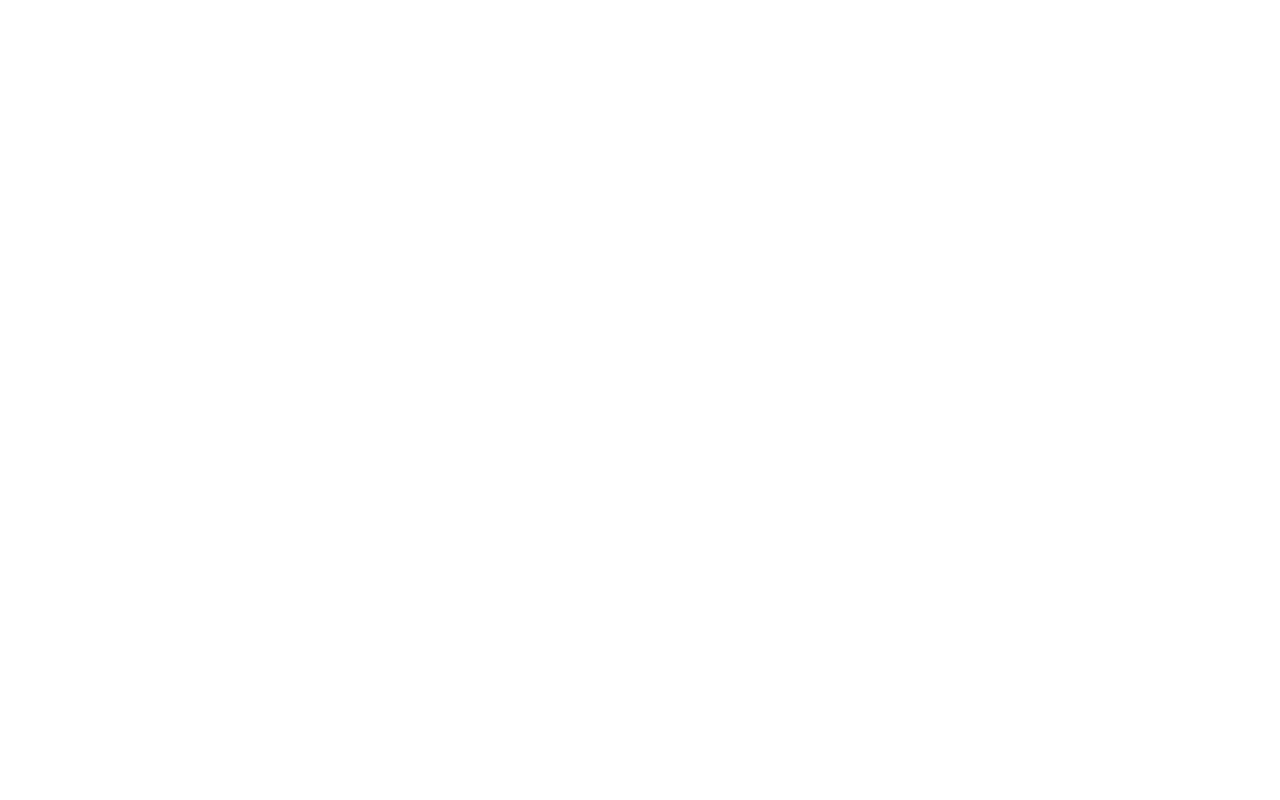
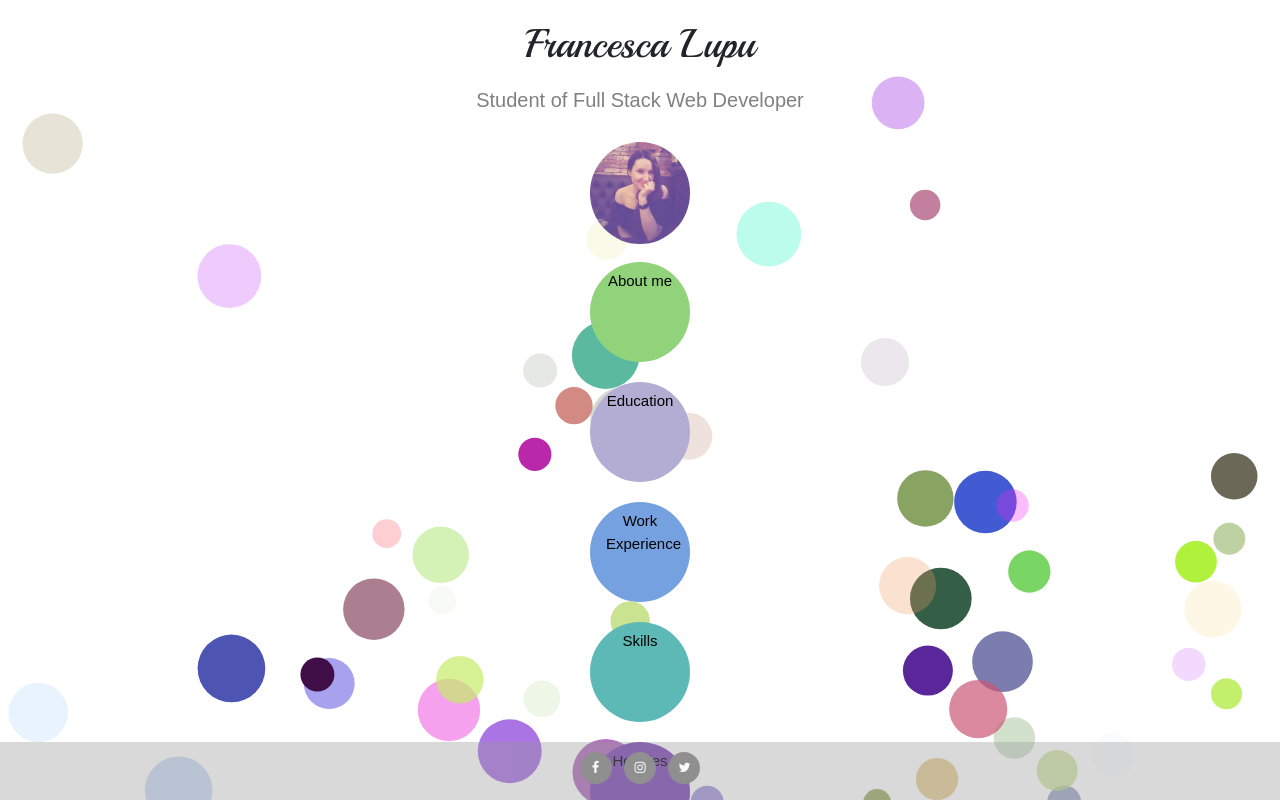
Before and after one commit to Code-Institute-Submissions/Francesca-Lupu-Resume-Milestone2, a plain HTML site: page index.html in a window 1280 px wide. Shown: the top 800 px of the page. Drawn offline with nearby package versions, Linux system fonts and the light colour scheme; a web font is replaced by a local one.

Commit message:
added homepage

```diff
--- a/assets/css/style.css
+++ b/assets/css/style.css
@@ -15,9 +15,15 @@ body{
 
 h1{
     font-family: 'Playball', sans-serif;
-    margin-top: 10px;
+    margin-top: 20px;
     margin-bottom: 10px;
     text-align: center;
+}
+
+.secondtext{
+    text-align: center;
+    padding: 10px;
+    color: gray;
 }
 
 p{
@@ -26,6 +32,12 @@ p{
 
 .lists{
    padding: 20px;
+   text-align: center;
+}
+
+.details{
+    text-align: left;
+    margin-bottom: 30px;
 }
 /*-----------------nav----------------*/
 
@@ -60,6 +72,39 @@ p{
     margin-top:10px;
     }
 
+/*-----------------HOMEPAGE----------------*/
+.home{
+    margin: 0px;
+    background-color: rgb(255, 255, 255);
+    overflow-x: hidden;
+}
+
+canvas{
+    z-index: 1;
+    position: fixed;
+    padding: 0;
+}
+
+.homepic{
+    width: 100px;
+    height: auto;
+    border-radius: 50%;
+    margin: auto;
+}
+
+.circles a {
+    width: 100px;
+    height: 100px;
+    border-radius: 50%;
+    font-size: 15px;
+    z-index: 30;
+    position: relative;
+    display: block;
+    margin: auto;
+    margin-bottom: 10px;
+    margin-top: 20px;
+}
+
 /*-----------------ABOUT ME----------------*/
 
 .navbar-about{
@@ -68,6 +113,19 @@ p{
 
 .about{
     background-color: rgba(146, 211, 122, 0.322);
+}
+
+.me{
+    width: 60%;
+}
+
+.image{
+    margin-top: 10px;
+    text-align: center;
+}
+
+.hello{
+    background-color: rgb(145, 211, 122);
 }
 
 /*-----------------EDUCATION----------------*/
@@ -81,7 +139,7 @@ p{
 }
 
 .marker{
-    font-size: 50px;
+    font-size: 40px;
     color: rgba(255, 0, 0, 0.795);
 }
 /*-----------------WORK EXPERIENCE----------------*/
@@ -95,7 +153,7 @@ p{
 }
 
 .pin{
-    font-size: 50px;
+    font-size: 40px;
     color: rgba(0, 0, 255, 0.801);
 }
 /*-----------------SKILLS----------------*/
@@ -140,6 +198,7 @@ background-color: #5cb9b5;
     margin-left: auto;
     margin-right: auto;
     width: 80%;
+    margin-bottom: 20px;
 }
 
 .foto:hover{
--- /dev/null
+++ b/assets/js/home.js
@@ -0,0 +1,103 @@
+
+var canvas = document.getElementById("canvas");
+var c = canvas.getContext("2d");
+var tx = window.innerWidth;
+var ty = window.innerHeight;
+canvas.width = tx;
+canvas.height = ty;
+//c.lineWidth= 5;
+//c.globalAlpha = 0.5;
+
+var mousex = 0;
+var mousey = 0;
+
+addEventListener("mousemove", function() {
+  mousex = event.clientX;
+  mousey = event.clientY;
+});
+
+
+var grav = 0.99;
+c.strokeWidth=5;
+function randomColor() {
+  return (
+    "rgba(" +
+    Math.round(Math.random() * 250) +
+    "," +
+    Math.round(Math.random() * 250) +
+    "," +
+    Math.round(Math.random() * 250) +
+    "," +
+    Math.ceil(Math.random() * 10) / 10 +
+    ")"
+  );
+}
+
+function Ball() {
+  this.color = randomColor();
+  this.radius = Math.random() * 20 + 14;
+  this.startradius = this.radius;
+  this.x = Math.random() * (tx - this.radius * 2) + this.radius;
+  this.y = Math.random() * (ty - this.radius);
+  this.dy = Math.random() * 2;
+  this.dx = Math.round((Math.random() - 0.5) * 10);
+  this.vel = Math.random() /5;
+  this.update = function() {
+    c.beginPath();
+    c.arc(this.x, this.y, this.radius, 0, 2 * Math.PI);
+    c.fillStyle = this.color;
+    c.fill();
+    //c.stroke();
+  };
+}
+
+var bal = [];
+for (var i=0; i<50; i++){
+    bal.push(new Ball());
+}
+
+function animate() {
+  if (tx != window.innerWidth || ty != window.innerHeight) {
+    tx = window.innerWidth;
+    ty = window.innerHeight;
+    canvas.width = tx;
+    canvas.height = ty;
+  }
+  requestAnimationFrame(animate);
+  c.clearRect(0, 0, tx, ty);
+  for (var i = 0; i < bal.length; i++) {
+    bal[i].update();
+    bal[i].y += bal[i].dy;
+    bal[i].x += bal[i].dx;
+    if (bal[i].y + bal[i].radius >= ty) {
+      bal[i].dy = -bal[i].dy * grav;
+    } else {
+      bal[i].dy += bal[i].vel;
+    }
+    if(bal[i].x + bal[i].radius > tx || bal[i].x - bal[i].radius < 0){
+        bal[i].dx = -bal[i].dx;
+    }
+    if(mousex > bal[i].x - 20 &&
+      mousex < bal[i].x + 20 &&
+      mousey > bal[i].y -50 &&
+      mousey < bal[i].y +50 &&
+      bal[i].radius < 70){
+        //bal[i].x += +1;
+        bal[i].radius +=5;
+      } else {
+        if(bal[i].radius > bal[i].startradius){
+          bal[i].radius += -5;
+        }
+      }
+
+    //forloop end
+    }
+//animation end
+}
+
+animate();
+
+setInterval(function() {
+  bal.push(new Ball());
+  bal.splice(0, 1);
+}, 400);
--- a/index.html
+++ b/index.html
@@ -0,0 +1,70 @@
+<!DOCTYPE html>
+<html lang="en">
+
+    <!--HEAD-->
+
+    <head>
+
+        <meta charset="UTF-8">
+        <meta name="viewport" content="width=device-width, initial-scale=1.0">
+        <link rel="stylesheet" href="https://stackpath.bootstrapcdn.com/bootstrap/4.5.2/css/bootstrap.min.css" integrity="sha384-JcKb8q3iqJ61gNV9KGb8thSsNjpSL0n8PARn9HuZOnIxN0hoP+VmmDGMN5t9UJ0Z" crossorigin="anonymous">
+        <link rel="stylesheet" href="https://stackpath.bootstrapcdn.com/font-awesome/4.7.0/css/font-awesome.min.css" type="text/css"/>
+        <link rel="stylesheet" href="https://cdnjs.cloudflare.com/ajax/libs/hover.css/2.3.1/css/hover-min.css" integrity="sha512-csw0Ma4oXCAgd/d4nTcpoEoz4nYvvnk21a8VA2h2dzhPAvjbUIK6V3si7/g/HehwdunqqW18RwCJKpD7rL67Xg==" crossorigin="anonymous"/>
+        <link rel="stylesheet" href="assets/css/style.css">
+
+        <title>Francesca Lupu - Home</title>
+
+    </head>
+
+    <!--BODY-->
+
+    <body class="home">
+
+    <!--NAVIGATION MENU-->
+
+        <canvas id="canvas"></canvas>
+        <h1>Francesca Lupu</h1>
+        <h5 class="secondtext">Student of Full Stack Web Developer</h5>
+        <div class="circles">
+            <a href="index.html">
+            <img class="homepic hvr-bounce-in active" aria-current="page" src="assets/pics/home.jpg" >
+            </a>
+            <a class="nav-link hvr-bounce-in navbar-about"  href="about-me.html">About me</a>
+            <a class="nav-link hvr-bounce-in navbar-edu" href="education.html">Education</a>
+            <a class="nav-link hvr-bounce-in navbar-work line" href="work-experience.html">Work Experience</a>
+            <a class="nav-link hvr-bounce-in navbar-ski" href="skills.html">Skills</a>
+            <a class="nav-link hvr-bounce-in navbar-hob" href="hobbies.html">Hobbies</a>
+            <a class="nav-link hvr-bounce-in navbar-con" href="contact.html">Contact</a>
+        </div>
+
+        <!--FOOTER-->
+
+        <div class="footer">
+            <ul class="list-inline social-links">
+                <li class="list-inline-item">
+                    <a target="_blank" href="https://www.facebook.com/francesca.lupu.16">
+                        <i class="fa fa-facebook" aria-hidden="true"></i>
+                        <span class="sr-only">Facebook</span>
+                    </a>
+                </li>
+                <li class="list-inline-item">
+                    <a target="_blank" href="https://www.instagram.com/francesca_off_/">
+                        <i class="fa fa-instagram" aria-hidden="true"></i>
+                        <span class="sr-only">Instagram</span>
+                    </a>
+                </li>
+                <li class="list-inline-item">
+                    <a target="_blank" href="https://twitter.com/FrancescaLupu">
+                        <i class="fa fa-twitter" aria-hidden="true"></i>
+                        <span class="sr-only">Twitter</span>
+                    </a>
+                </li>
+            </ul>
+        </div>
+
+        <script src="https://code.jquery.com/jquery-3.5.1.js" integrity="sha256-QWo7LDvxbWT2tbbQ97B53yJnYU3WhH/C8ycbRAkjPDc=" crossorigin="anonymous"></script>
+        <script src="https://stackpath.bootstrapcdn.com/bootstrap/4.5.2/js/bootstrap.min.js" integrity="sha384-B4gt1jrGC7Jh4AgTPSdUtOBvfO8shuf57BaghqFfPlYxofvL8/KUEfYiJOMMV+rV" crossorigin="anonymous"></script>
+        <script src="https://cdn.jsdelivr.net/npm/bootstrap@5.0.0-beta1/dist/js/bootstrap.bundle.min.js" integrity="sha384-ygbV9kiqUc6oa4msXn9868pTtWMgiQaeYH7/t7LECLbyPA2x65Kgf80OJFdroafW" crossorigin="anonymous"></script>
+        <script src="assets/js/home.js"></script>
+    </body>
+</html>
```
Also changed, not shown: about-me.html (+6 -3 lines), hobbies.html (+4 -4 lines), work-experience.html (+3 -3 lines), assets/pics/about-me.jpg (added), assets/pics/about.jpg (added), assets/pics/food.jpg (renamed from food.jpg), assets/pics/home.jpg (added), assets/pics/netflix.jpg (renamed from netflix.jpg), assets/pics/plants.jpg (renamed from plants.jpg), assets/pics/uno.jpg (renamed from uno.jpg).
